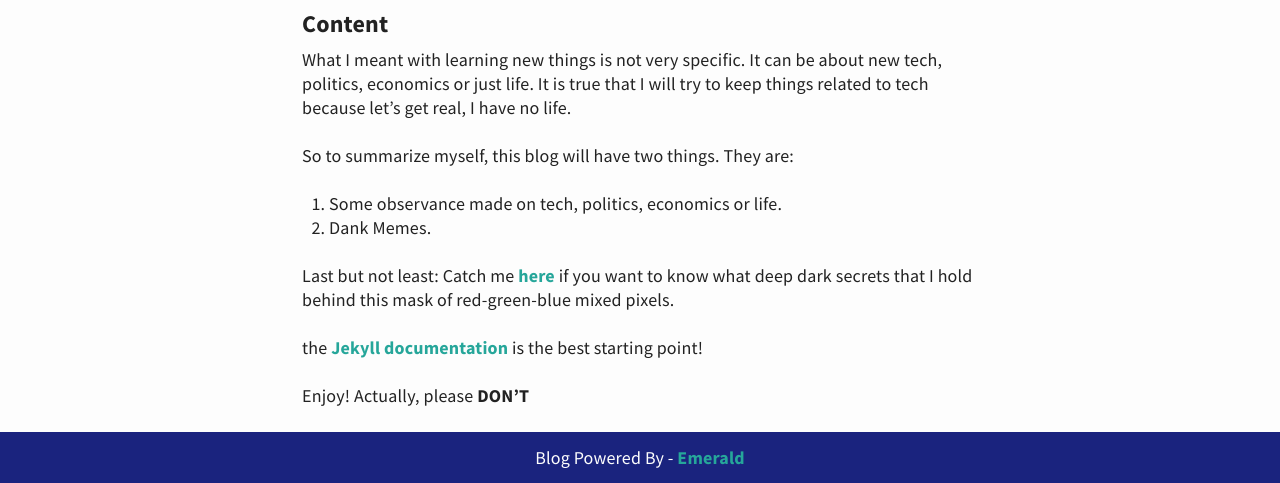
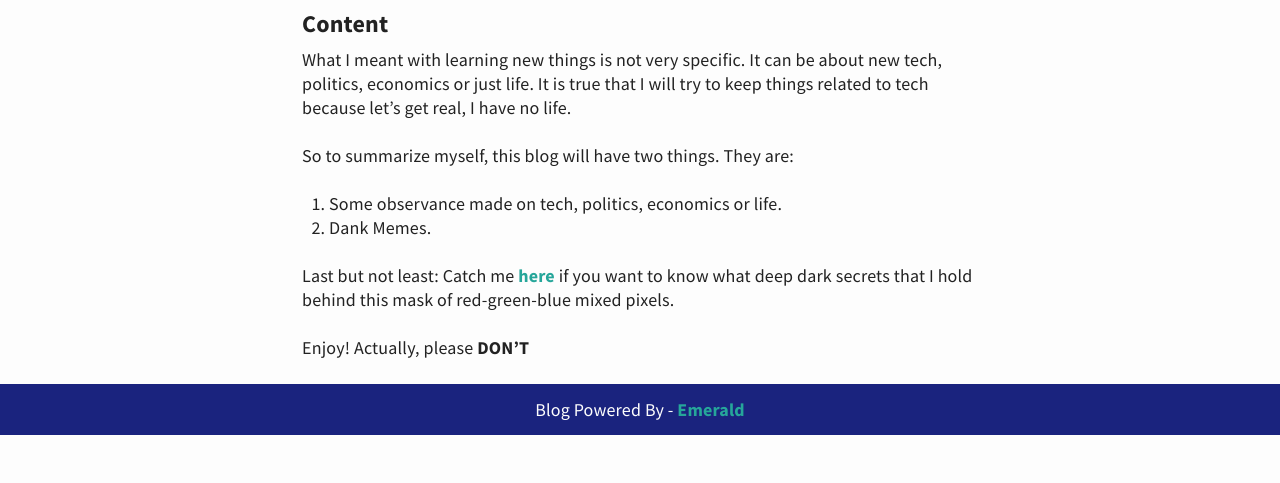
Before and after one commit to shabab477/blog, a Jekyll site: the page built from about.md, in a window 1280 px wide and 900 px high, scrolled down 578 px, cut to the strip 417-900 px from the top of the window. Built offline with Jekyll 4.4.1, drawn with Linux system fonts in a browser that asks for light colours; after the commit the page ends 1430 px from its top, so only the background shows below that.

Commit message:
small correction in about page

```diff
--- a/about.md
+++ b/about.md
@@ -21,6 +21,4 @@ So to summarize myself, this blog will have two things. They are:
 
 Last but not least: Catch me [here](#) if you want to know what deep dark secrets that I hold behind this mask of red-green-blue mixed pixels.
 
-the [Jekyll documentation](http://jekyllrb.com) is the best starting point!
-
 Enjoy! Actually, please **DON'T**
```
